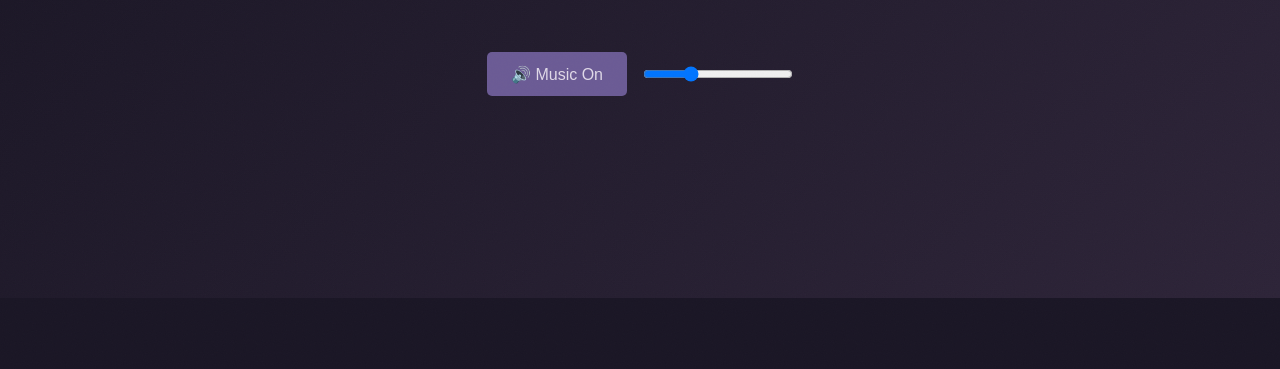
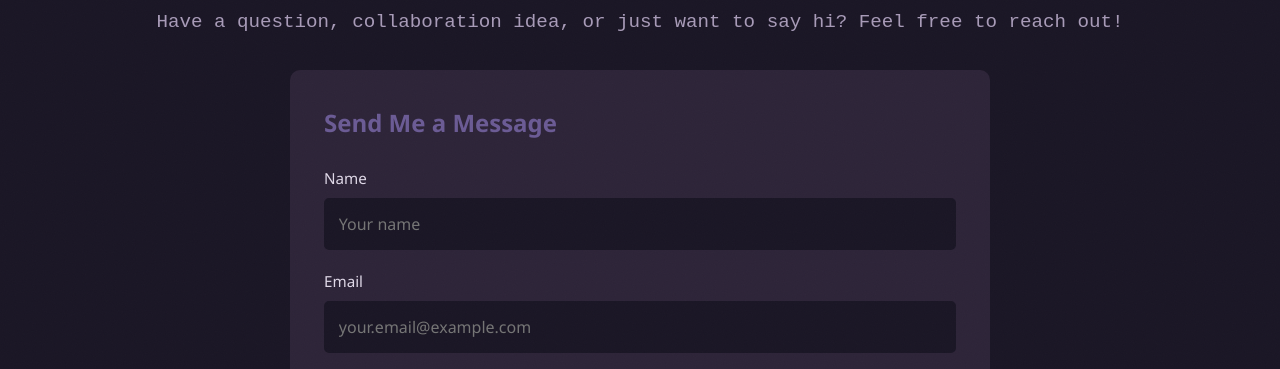
Before and after one commit to Lanthe-dev/LANTHEHUB.COM, a plain HTML site: page pages/contact.html in a window 1280 px wide. Shown: the part 262-631 px from the top of the page. Drawn offline with Linux system fonts and the light colour scheme.

Commit message:
Fix music player JS to not error on pages without it

```diff
--- a/js/script.js
+++ b/js/script.js
@@ -1,6 +1,11 @@
 // Wait for the page to fully load
 document.addEventListener('DOMContentLoaded', function() {
 
+    const playPauseBtn = document.getElementById('playPauseBtn');
+    const volumeSlider = document.getElementById('volumeSlider');
+
+    // Only set up music player if elements exist
+    if (playPauseBtn && volumeSlider) {
         // Create an audio element
         const audio = new Audio();
         audio.loop = true;
@@ -9,9 +14,6 @@ document.addEventListener('DOMContentLoaded', function() {
         // Determine the correct path based on current page location
         const isInPagesFolder = window.location.pathname.includes('/pages/');
         audio.src = isInPagesFolder ? '../assets/lofi-295209.mp3' : 'assets/lofi-295209.mp3';
-
-    const playPauseBtn = document.getElementById('playPauseBtn');
-    const volumeSlider = document.getElementById('volumeSlider');
 
         let isPlaying = false;
 
@@ -38,6 +40,7 @@ document.addEventListener('DOMContentLoaded', function() {
         volumeSlider.addEventListener('input', function() {
             audio.volume = this.value / 100;
         });
+    }
 });
 
 // Contact Form Handler
--- a/pages/contact.html
+++ b/pages/contact.html
@@ -19,14 +19,6 @@
             </ul>
         </nav>
     </header>
-
-    <!-- Music Player -->
-    <section id="home">
-        <div class="music-player">
-            <button id="playPauseBtn">🔊 Music On/Off</button>
-            <input type="range" id="volumeSlider" min="0" max="100" value="30">
-        </div>
-    </section>
 
     <!-- Contact Section -->
     <section id="content-page">
```
Lines whose indentation alone changed are shown as unchanged.
